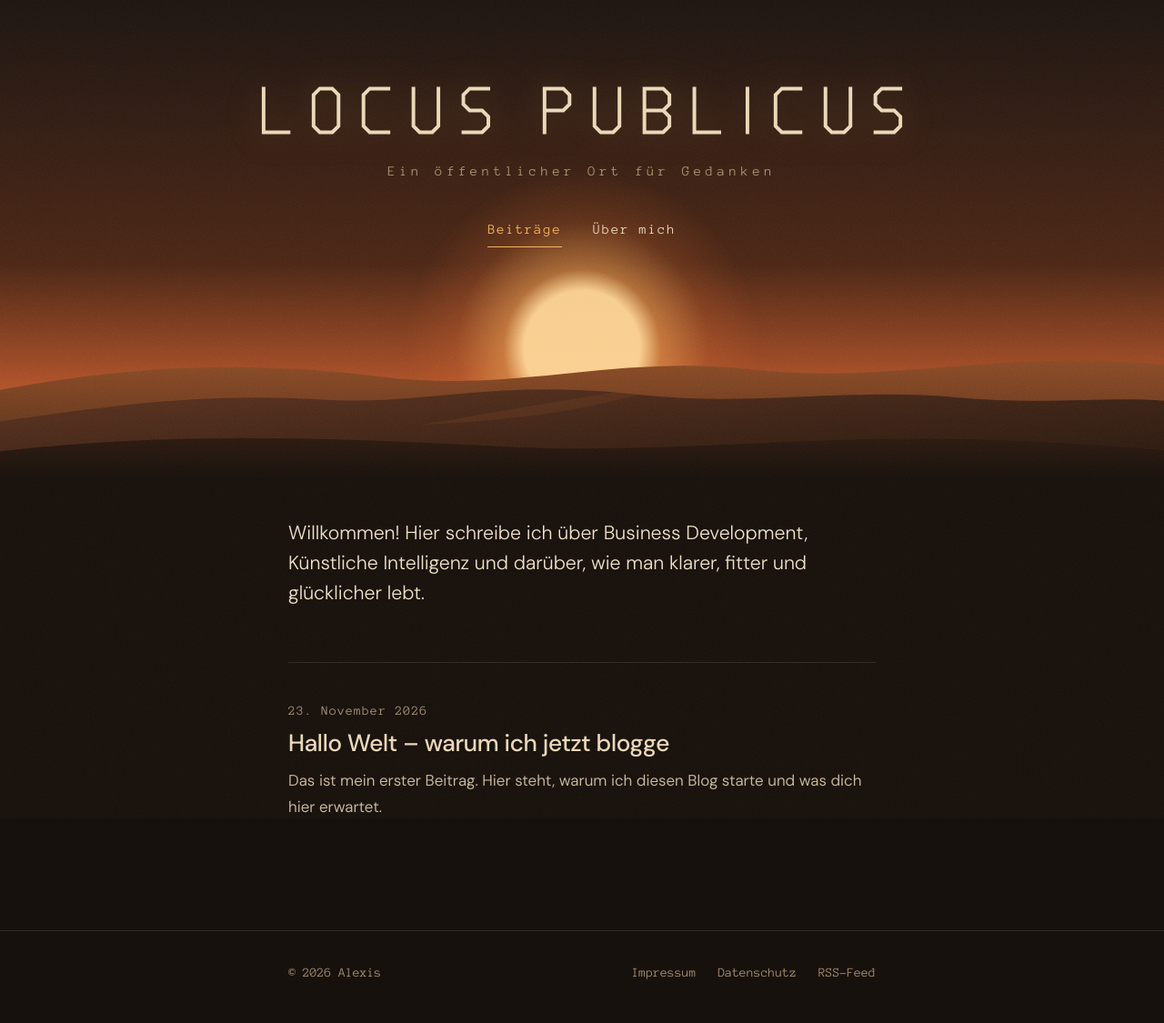
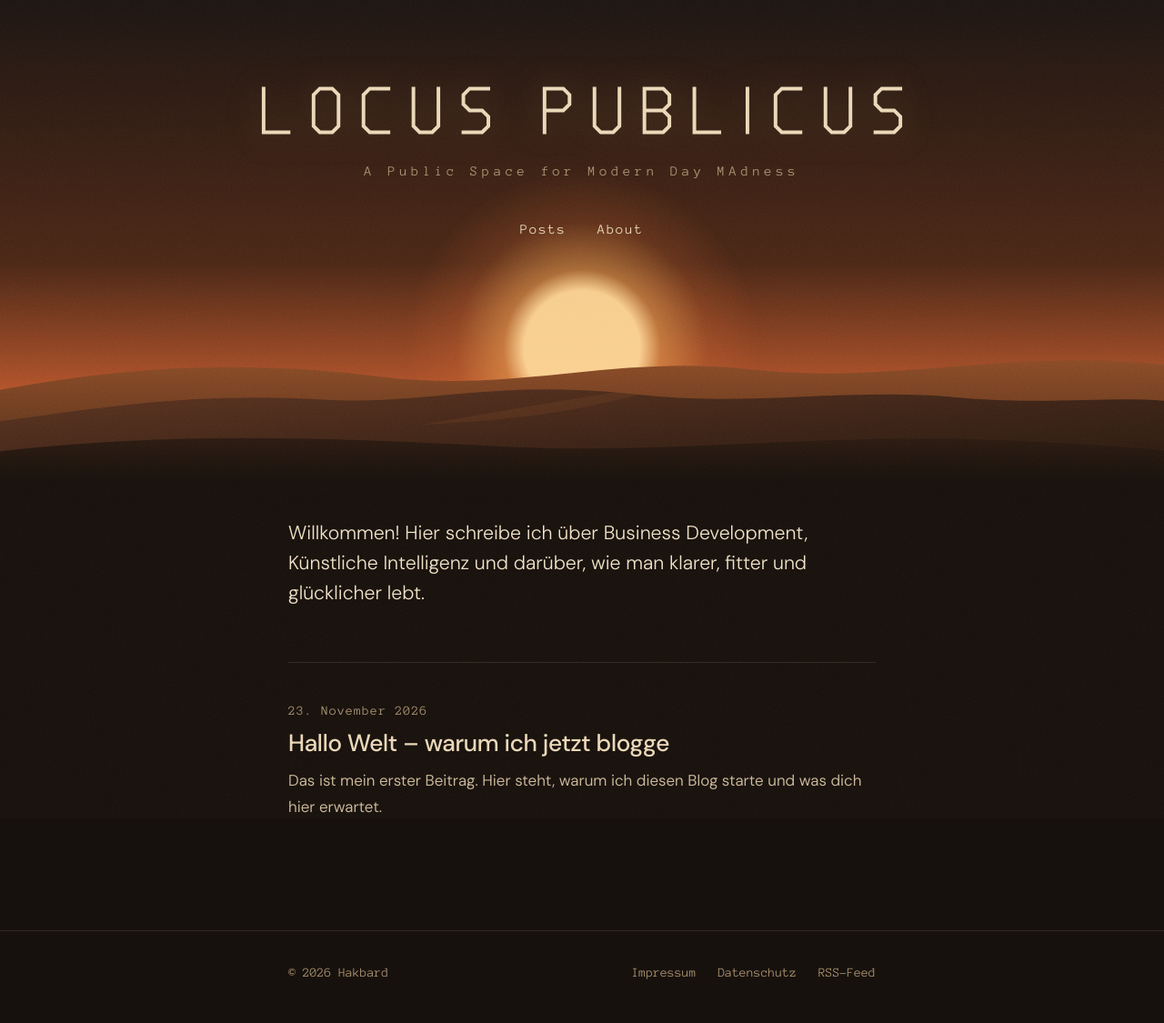
Before and after one commit to locuspublicus/locuspublicus.github.io, a Jekyll site: the page built from index.md, in a window 1280 px wide. Shown: the whole page at 91% size. Built offline with Jekyll 4.4.1, drawn with Linux system fonts in a browser that asks for light colours.

Commit message:
Update _config.yml

```diff
--- a/_config.yml
+++ b/_config.yml
@@ -4,24 +4,24 @@
 # ============================================
 
 title: Locus Publicus
-untertitel: Ein öffentlicher Ort für Gedanken
+untertitel: A Public Space for Modern Day MAdness
 description: >-
-  Gedanken über Business Development, KI und ein klareres, gesünderes Leben.
-author: Alexis
-email: deine@email.de
+ Thoughts about the modern day madness and personal psychtherapy.
+author: Hakbard
+email: hakbardcelion@proton.me
 
-url: "https://DEIN-GITHUB-NAME.github.io"
+url: "https://locuspublicus.github.io"
 baseurl: ""
 
-lang: de
+lang: eng
 timezone: Europe/Berlin
 
 # Menü unter dem Titel (Reihenfolge hier ändern)
 navigation:
-  - titel: Beiträge
-    url: /
-  - titel: Über mich
-    url: /ueber-mich/
+  - titel: Posts
+    url: /posts/
+  - titel: About
+    url: /about/
 
 # Erweiterungen: RSS-Feed, Google-freundliche Meta-Daten, Sitemap
 plugins:
```
